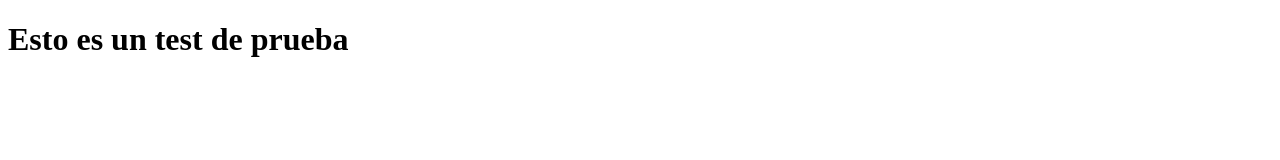
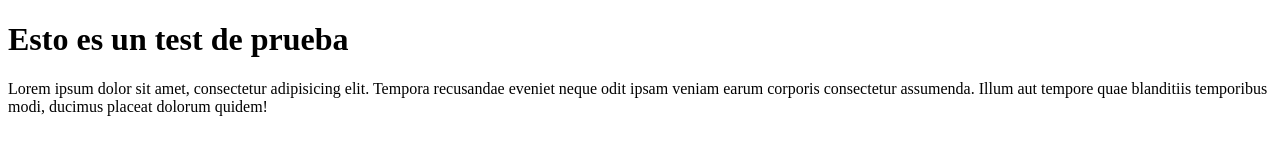
Before and after one commit to FacuEde/borrador, a plain HTML site: page index.html in a window 1280 px wide. Drawn offline with Linux system fonts and the light colour scheme.

Commit message:
segunda carga

```diff
--- a/index.html
+++ b/index.html
@@ -8,5 +8,11 @@
   </head>
   <body>
     <h1>Esto es un test de prueba</h1>
+    <p>
+      Lorem ipsum dolor sit amet, consectetur adipisicing elit. Tempora
+      recusandae eveniet neque odit ipsam veniam earum corporis consectetur
+      assumenda. Illum aut tempore quae blanditiis temporibus modi, ducimus
+      placeat dolorum quidem!
+    </p>
   </body>
 </html>
```
